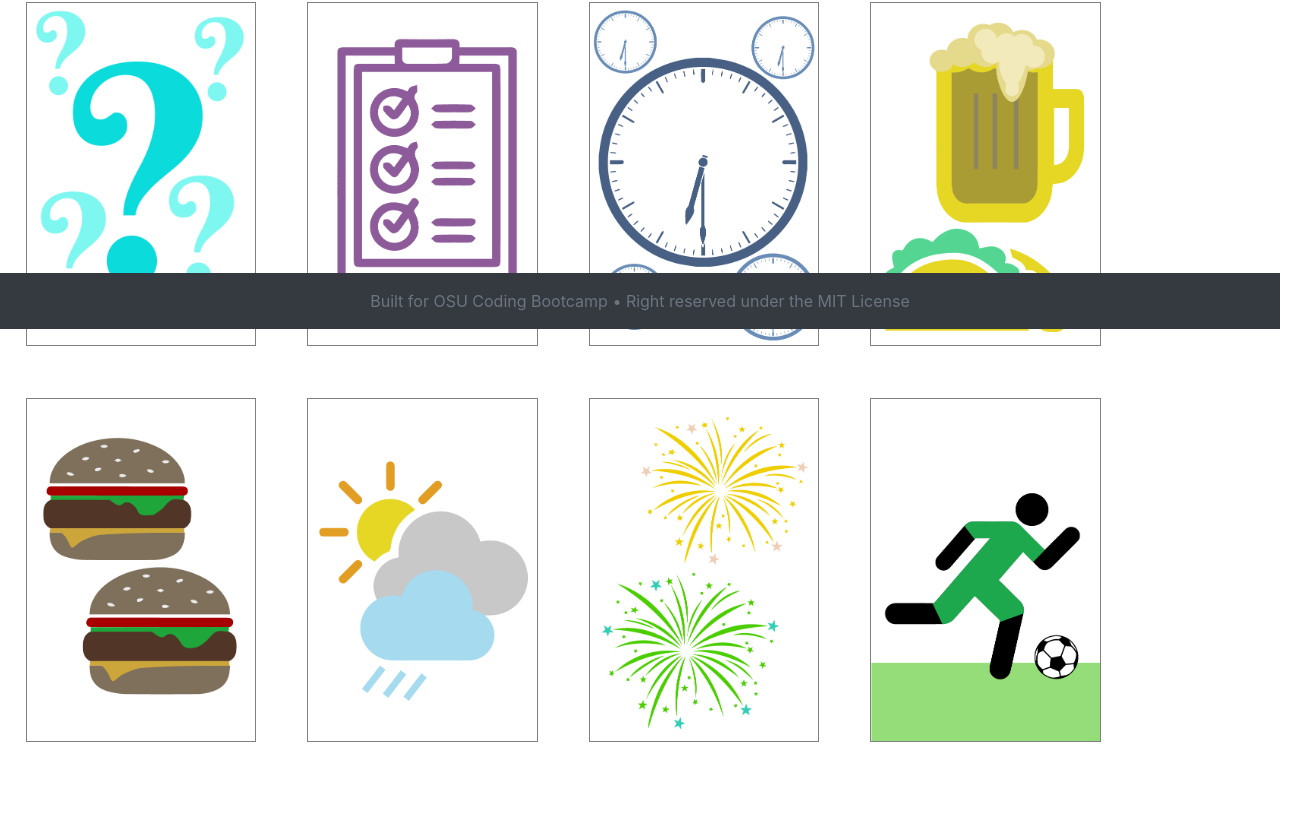
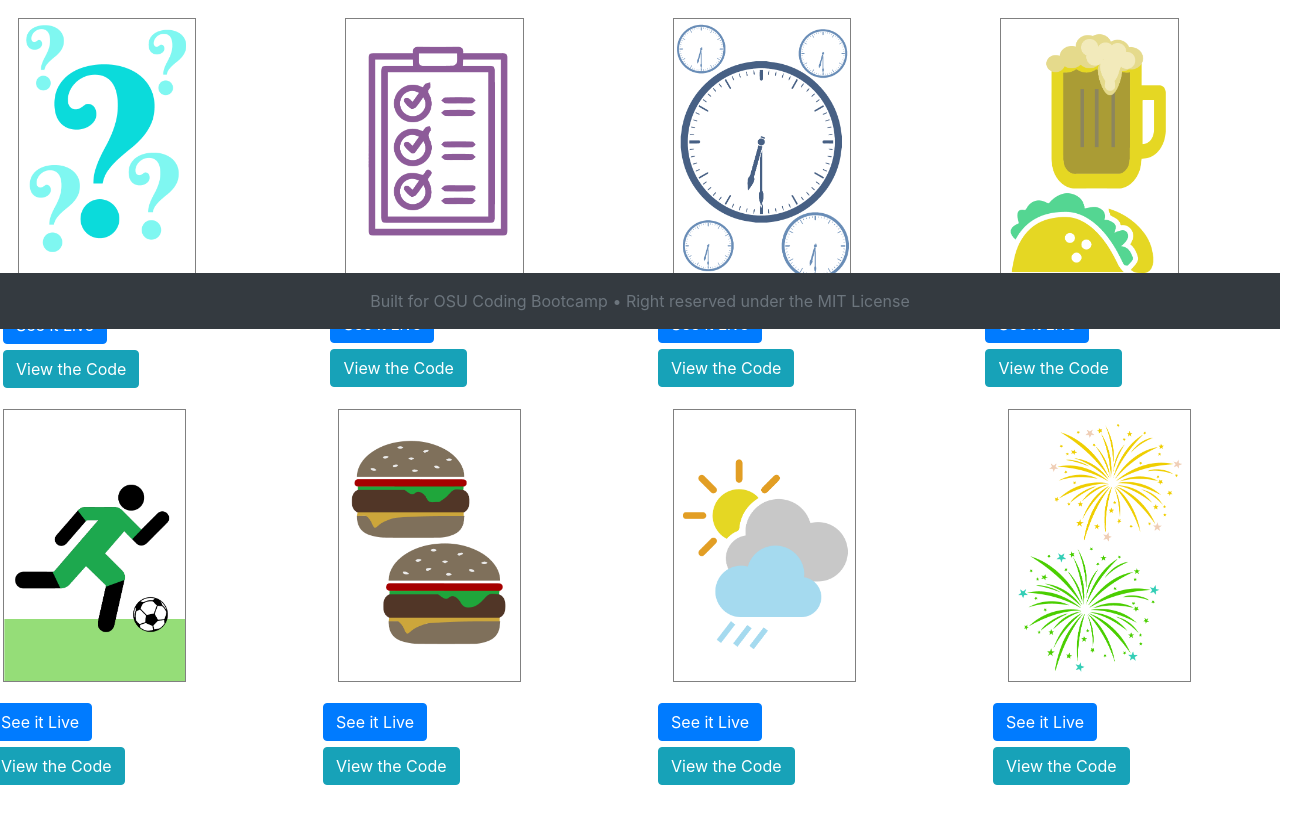
Before and after one commit to mdurst365/react_portfolio, a React (Create React App) app: page /Projects in a window 1280 px wide. Shown: the part 471-1294 px from the top of the page, 1310 px wide, since content can reach past the window. Built offline with nearby package versions, Linux system fonts and the light colour scheme.

Commit message:
updated projects, added space to footer

```diff
--- a/src/components/FooterInfo.js
+++ b/src/components/FooterInfo.js
@@ -4,8 +4,14 @@ import React from "react";
 
 function FooterInfo() {
     return (
+    <div>
+        <p>&nbsp;</p>
+        <p>&nbsp;</p>
+        <p>&nbsp;</p>
+        <p>&nbsp;</p>
     <div className="bg-dark text-white fixed-bottom footer mt-auto py-3">
     <span className="text-muted">Built for OSU Coding Bootcamp &bull; Right reserved under the MIT License</span>
+    </div>
     </div>
     );
 }
--- a/src/components/pages/Projects.js
+++ b/src/components/pages/Projects.js
@@ -8,24 +8,79 @@ import weather_icon from "../images/weather_icon.png";
 import fireworks_icon from "../images/fireworks_icon.png";
 import soccer_icon from "../images/soccer_icon.png";
 
-
 function Projects() {
   return (
-    <div>
-       <br/>
-      <h5 className="moreLeft">Recent coding projects I have worked on</h5>
-      <img className="projectImg" src={quiz_icon} alt="quiz_icon" />
-      <img className="projectImg" src={day_planner} alt="day_planner" />
-      <img className="projectImg" src={clock_icon} alt="clock_icon" />
+    <div className=".container-fluid">
+      <br/>
+    <h5 className="moreLeft">Recent coding projects I have worked on</h5>
+    <br/>
+      <div className="row">
+    <div className="col">
+    <img className="projectImg" src={quiz_icon} alt="quiz_icon" />
+    <br/>
+    <button className="btn btn-primary" data-toggle="button"><a href="https://mdurst365.github.io/Coding_Quiz/" target="_blank" rel="noreferrer">See it Live</a></button>
+    <br/>
+    <button className="btn btn-info" data-toggle="button"><a href="https://github.com/mdurst365/Coding_Quiz" target="_blank" rel="noreferrer">View the Code</a></button>
+    </div>
+    <div className="col">
+    <img className="projectImg" src={day_planner} alt="day_planner" />
+    <br/>
+    <button className="btn btn-primary" data-toggle="button">See it Live</button>
+    <br/>
+    <button className="btn btn-info" data-toggle="button">View the Code</button>
+    <br/>
+    </div>
+    <div className="col">
+    <img className="projectImg" src={clock_icon} alt="clock_icon" />
+     <br/>
+    <button className="btn btn-primary" data-toggle="button">See it Live</button>
+    <br/>
+    <button className="btn btn-info" data-toggle="button">View the Code</button>
+    <br/>
+    </div>
+    <div className="col">
       <img className="projectImg" src={taco_beer_icon} alt="taco_beer_icon" />
-
+      <br/>
+    <button className="btn btn-primary" data-toggle="button">See it Live</button>
+    <br/>
+    <button className="btn btn-info" data-toggle="button">View the Code</button>
+    <br/>
+      </div>
+    <div className="row">
+      <div className="col">
+      <img className="projectImg" src={soccer_icon} alt="soccer_icon" />
+      <br/>
+    <button className="btn btn-primary" data-toggle="button">See it Live</button>
+    <br/>
+    <button className="btn btn-info" data-toggle="button">View the Code</button>
+    <br/>
+      </div>
+      <div className="col">
       <img className="projectImg" src={hamburger_icon} alt="hamburger_icon" />
+      <br/>
+    <button className="btn btn-primary" data-toggle="button">See it Live</button>
+    <br/>
+    <button className="btn btn-info" data-toggle="button">View the Code</button>
+    <br/>
+      </div>
+      <div className="col">
       <img className="projectImg" src={weather_icon} alt="weather_icon" />
+      <br/>
+    <button className="btn btn-primary" data-toggle="button">See it Live</button>
+    <br/>
+    <button className="btn btn-info" data-toggle="button">View the Code</button>
+    <br/>
+      </div>
+      <div className="col">
       <img className="projectImg" src={fireworks_icon} alt="fireworks_icon" />
-      <img className="projectImg" src={soccer_icon} alt="soccer_icon" />
-      <p>&nbsp;</p>
-      <p>&nbsp;</p>
-      <p>&nbsp;</p>
+      <br/>
+    <button className="btn btn-primary" data-toggle="button">See it Live</button>
+    <br/>
+    <button className="btn btn-info" data-toggle="button">View the Code</button>
+    <br/>
+      </div>
+    </div>
+  </div>
     </div>
   );
 }
--- a/src/components/styles.css
+++ b/src/components/styles.css
@@ -3,7 +3,7 @@
     margin: auto;
 }
 
-.nav a {
+a {
     color:white !important;
 }
 
@@ -48,14 +48,14 @@
   }
 
   .projectImg {
-    width: 18%;
-    margin:2%;
+    width: 60%;
+    margin:6%;
     border: thin solid gray;
 }
 
 @media only screen and (max-width: 600px) {
     .projectImg {
-        width: 40%;
+        width: 100%;
         margin:2%;
         border: thin solid gray;
     }
```
